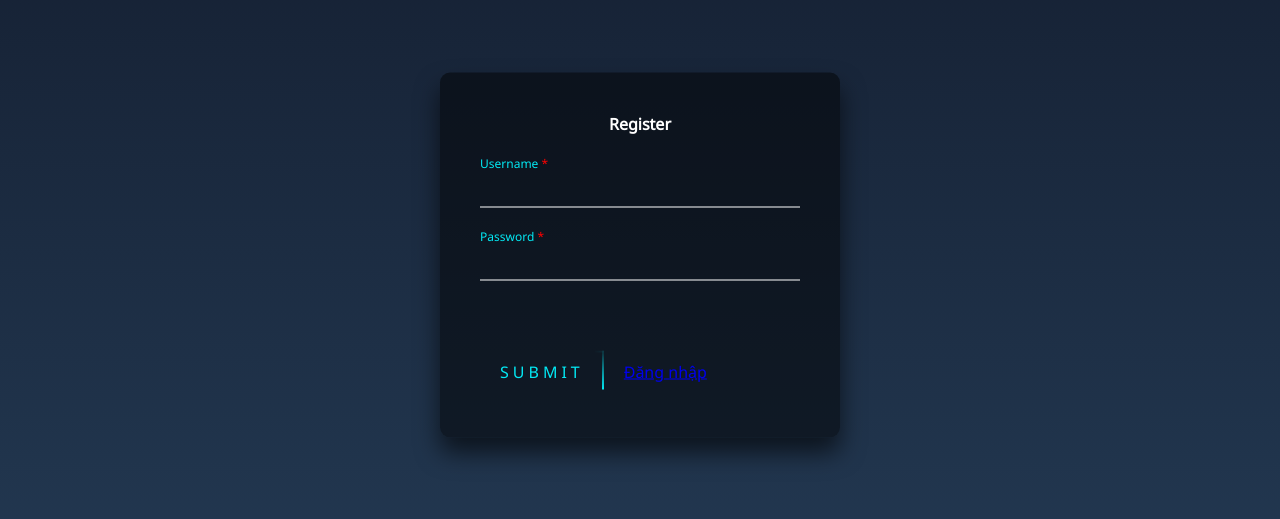
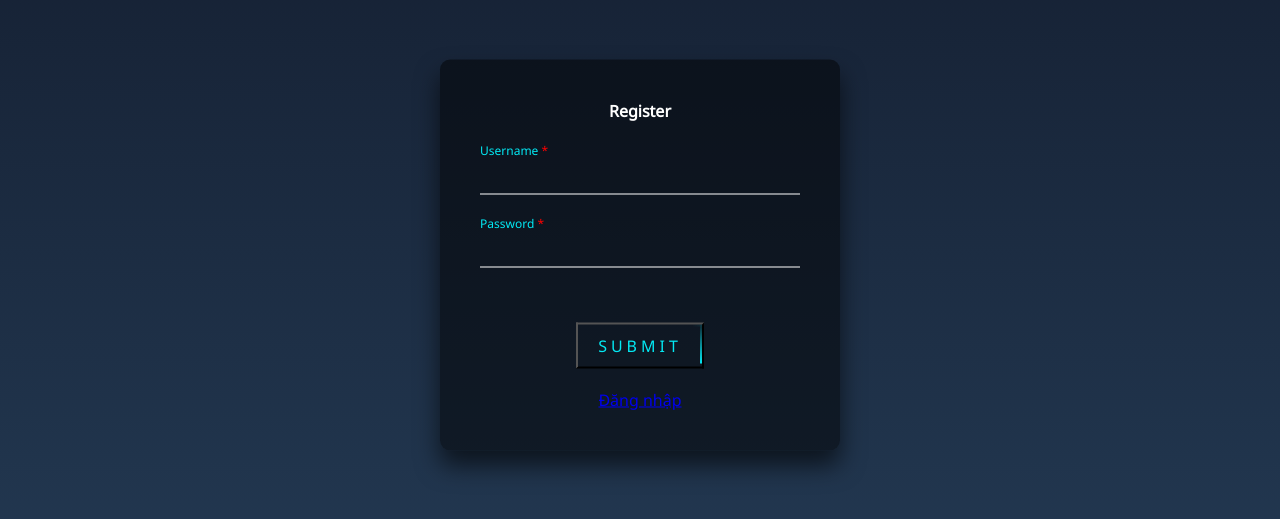
Before and after one commit to ChangChang221/tttrang-aqi-frontend, a React (Create React App) app: page /register in a window 1280 px wide. Shown: the part 145-664 px from the top of the page. Built offline with nearby package versions, Linux system fonts and the light colour scheme; no server answers; some icons are missing.

Commit message:
update loader

```diff
--- a/src/components/component/ButtonDelete.js
+++ b/src/components/component/ButtonDelete.js
@@ -1,6 +1,7 @@
-import { Modal, ButtonToolbar, Button } from 'rsuite';
+import { Modal, IconButton, ButtonToolbar, Button } from 'rsuite';
 import React from 'react';
 import UserService from '../../services/user'
+import TrashIcon from '@rsuite/icons/Trash';
 
 export default function ButtonDelete({idUser, config, setUsers, setSuccess}){
     const [open, setOpen] = React.useState(false);
@@ -31,7 +32,8 @@ export default function ButtonDelete({idUser, config, setUsers, setSuccess}){
       <>
 
         <ButtonToolbar>
-          <Button onClick={handleOpen}>Delete</Button>
+          <IconButton onClick={handleOpen} icon={<TrashIcon />} />
+          {/* <Button onClick={handleOpen}>Delete</Button> */}
         </ButtonToolbar>
 
         <Modal backdrop="static" role="alertdialog" open={open} onClose={handleClose} size="xs">
--- a/src/components/component/ButtonEdit.js
+++ b/src/components/component/ButtonEdit.js
@@ -1,7 +1,8 @@
 
 import React, {useState} from 'react';
 import UserService from '../../services/user';
-import { Modal, ButtonToolbar, Whisper, Input, Tooltip, FlexboxGrid, SelectPicker, Form, Button, Schema, Panel } from 'rsuite';
+import EditIcon from '@rsuite/icons/Edit';
+import { IconButton, Modal, ButtonToolbar, Whisper, Input, Tooltip, FlexboxGrid, SelectPicker, Form, Button, Schema, Panel } from 'rsuite';
 
 const { StringType } = Schema.Types;
 const model = Schema.Model({
@@ -10,17 +11,8 @@ const model = Schema.Model({
     .isRequired('This field is required.')
 });
 
-function TextField(props) {
-  const { name, label, accepter, ...rest } = props;
-  return (
-    <Form.Group controlId={`${name}-3`}>
-      <Form.ControlLabel>{label} </Form.ControlLabel>
-      <Form.Control name={name} accepter={accepter} {...rest} />
-    </Form.Group>
-  );
-}
 
-export default function ButtonEdit({user, setUsers, config}){
+export default function ButtonEdit({user, setUsers, config, setSuccess}){
     const [open, setOpen] = React.useState(false);
     const handleOpen = () => setOpen(true);
     const handleClose = () => setOpen(false);
@@ -46,7 +38,8 @@ export default function ButtonEdit({user, setUsers, config}){
             console.log({res})
             setOpen(false)
             fetchData();
-            setErrorVisible("")
+            setErrorVisible("");
+            setSuccess(true);
         } catch (error) {
             console.log(error)
             setErrorVisible(error.response.data.message);
@@ -72,7 +65,8 @@ export default function ButtonEdit({user, setUsers, config}){
     return (
         <>
             <ButtonToolbar>
-                <Button onClick={handleOpen}> Edit</Button>
+                <IconButton onClick={handleOpen} icon={<EditIcon />} />
+                {/* <Button onClick={handleOpen}> Edit</Button> */}
             </ButtonToolbar>
 
             <Modal open={open} onClose={handleClose}>
--- a/src/components/login.js
+++ b/src/components/login.js
@@ -3,6 +3,7 @@ import React, {useEffect, useState} from 'react';
 import { useNavigate, NavLink } from 'react-router-dom';
 import { setCookie } from '../utils/cookie';
 import SignInUpService from '../services/signup'
+import { Loader } from 'rsuite';
 
 
 const initialFormValue = {
@@ -15,28 +16,30 @@ export default function Login(){
     const [visible, setVisible] = React.useState(false);
     const [formValues, setFormValues] = useState(initialFormValue);
     const [formErrors, setFormErrors] = useState({});
+    const [isLoading, setIsLoading] = useState(false);
 
-    const [usename, setUsername] = useState("");
+    const [username, setUsername] = useState("");
     const [password, setPassword] = useState("");
 
     const [errorVisible, setErrorVisible] = useState("");
 
     const login = async () => {
-        console.log(usename,password)
+
+        console.log(username,password)
         try {
-
-          const res = await SignInUpService.loginAuth({ email: usename, password: password });
+          setIsLoading(true);
+          const res = await SignInUpService.loginAuth({ username: username, password: password });
           if (res.status === 200) {
             const { data } = res;
             console.log({data})
             setCookie('accessToken', data.token, 60);
-
             navigate('/');
             setErrorVisible("")
           }
+
         } catch (error) {
+          setIsLoading(false);
           setErrorVisible(error.response.data.message);
-
         }
       };
 
@@ -50,7 +53,7 @@ export default function Login(){
                 <h2>Login</h2>
                 <form>
                     <div className="user-box">
-                    <input type="text" name="usename" required="" value={usename} onChange={(e)=> setUsername(e.target.value)}/>
+                    <input type="text" name="username" required="" value={username} onChange={(e)=> setUsername(e.target.value)}/>
                     <label>Username <span>*</span></label>
                     </div>
                     <div className="user-box">
@@ -58,17 +61,18 @@ export default function Login(){
                     <label>Password <span>*</span></label>
                     </div>
                     <div className='login-error-message'>{errorVisible}</div>
-                    <div type="submit" className="submit" onClick={login}>
-                        {/* <a href="#"> */}
-                            <span></span>
-                            <span></span>
-                            <span></span>
-                            <span></span>
-                            Submit
-                        {/* </a> */}
-
+                    <div style={{textAlign: "center"}}>
+                      {isLoading ? <Loader /> :
+                      <button type="submit" className="submit" onClick={login} disabled={isLoading}>
+                      <span></span>
+                      <span></span>
+                      <span></span>
+                      <span></span>
+                        Submit
+                      </button>
+                      }
                     </div>
-                    <span><div className='span-login'><NavLink to='/register' >Đăng ký</NavLink></div></span>
+                    <div style={{textAlign: "center"}}><NavLink to='/register' >Đăng ký</NavLink></div>
                 </form>
             </div>
         </div>
--- a/src/components/manageUserAccounts.js
+++ b/src/components/manageUserAccounts.js
@@ -1,11 +1,10 @@
 import React, { useEffect, useState } from 'react';
-import { Message } from 'rsuite';
+import { Message, ButtonToolbar, Loader } from 'rsuite';
 import '../css/manage-user-accounts.css';
 import UserService from '../services/user';
 import { getCookie } from '../utils/cookie';
 import ButtonDelete from './component/ButtonDelete';
 import ButtonEdit from './component/ButtonEdit';
-
 
 export default function ManageUserAccounts(){
     const [success, setSuccess] = React.useState(false);
@@ -18,10 +17,13 @@ export default function ManageUserAccounts(){
     };
 
     const [users, setUsers] = useState([]);
+    const [isLoading, setIsLoading] = useState(false);
+
     const fetchData = async () => {
         try {
             const { data } = await UserService.getListUser(config);
             setUsers(data)
+            setIsLoading(false);
         } catch (error) {
             console.log(error)
         }
@@ -32,6 +34,7 @@ export default function ManageUserAccounts(){
     }
 
     useEffect(()=>{
+        setIsLoading(true);
         fetchData();
     },[])
 
@@ -43,6 +46,9 @@ export default function ManageUserAccounts(){
                 Success
                 </Message>
             }
+             {isLoading ? (
+                    <Loader />
+                ) : (
             <table width='100%' className='table-alarms'>
                 <thead>
                 <tr>
@@ -64,8 +70,10 @@ export default function ManageUserAccounts(){
                         <td>{data.password}</td>
                         <td>{data.role}</td>
                         <td>
-                            <ButtonEdit user={data} config={config} setUsers={setUsers}/>
-                            <ButtonDelete idUser={data._id} config={config} setUsers={setUsers} setSuccess={setSuccess}/>
+                            <ButtonToolbar>
+                                <ButtonEdit user={data} config={config} setUsers={setUsers}  setSuccess={setSuccess}/>
+                                <ButtonDelete idUser={data._id} config={config} setUsers={setUsers} setSuccess={setSuccess}/>
+                            </ButtonToolbar>
                             {/* <button onClick={()=>deleteUser(data._id)}>delete</button> */}
                         </td>
                     </tr>
@@ -73,6 +81,7 @@ export default function ManageUserAccounts(){
                 })}
                 </tbody>
             </table>
+             )}
         </div>
     )
 }
--- a/src/components/register.js
+++ b/src/components/register.js
@@ -1,7 +1,8 @@
 import '../css/login.css';
 import React, {useEffect, useState} from 'react';
 import { useNavigate, NavLink } from 'react-router-dom';
-import SignInUpService from '../services/signup'
+import SignInUpService from '../services/signup';
+import { Loader } from 'rsuite';
 
 const initialFormValue = {
     username: '',
@@ -13,7 +14,7 @@ export default function Register(){
     const [visible, setVisible] = React.useState(false);
     const [formValues, setFormValues] = useState(initialFormValue);
     const [formErrors, setFormErrors] = useState({});
-
+    const [isLoading, setIsLoading] = useState(false);
     const [usename, setUsername] = useState("");
     const [password, setPassword] = useState("");
 
@@ -22,7 +23,7 @@ export default function Register(){
     const register = async () => {
         console.log(usename,password)
         try {
-
+          setIsLoading(true);
           const res = await SignInUpService.registerAuth({ username: usename, password: password });
           if (res.status === 201) {
             const { data } = res;
@@ -33,6 +34,7 @@ export default function Register(){
           }
 
         } catch (error) {
+          setIsLoading(false);
           setErrorVisible(error.response.data.message);
         }
       };
@@ -55,17 +57,19 @@ export default function Register(){
                     <label>Password <span>*</span></label>
                     </div>
                     <div className='login-error-message'>{errorVisible}</div>
-                    <div type="submit" className="submit" onClick={register}>
-                        {/* <a href="#"> */}
-                            <span></span>
-                            <span></span>
-                            <span></span>
-                            <span></span>
-                            Submit
-                        {/* </a> */}
+                    <div style={{textAlign: "center"}}>
+                    {isLoading ? <Loader /> :
+                      <button type="submit" className="submit" onClick={register}>
+                          <span></span>
+                          <span></span>
+                          <span></span>
+                          <span></span>
+                          Submit
+                      </button>
+                    }
+                    </div>
 
-                    </div>
-                    <span><div className='span-login'><NavLink to='/login' >Đăng nhập</NavLink></div></span>
+                    <div style={{textAlign: "center"}}><NavLink to='/login' >Đăng nhập</NavLink></div>
                 </form>
             </div>
         </div>
--- a/src/css/login.css
+++ b/src/css/login.css
@@ -76,7 +76,8 @@
     text-transform: uppercase;
     overflow: hidden;
     transition: .5s;
-    margin-top: 40px;
+    margin-top: 25px;
+    margin-bottom: 20px;
     letter-spacing: 4px;
     pointer-events: painted;
   }
```
